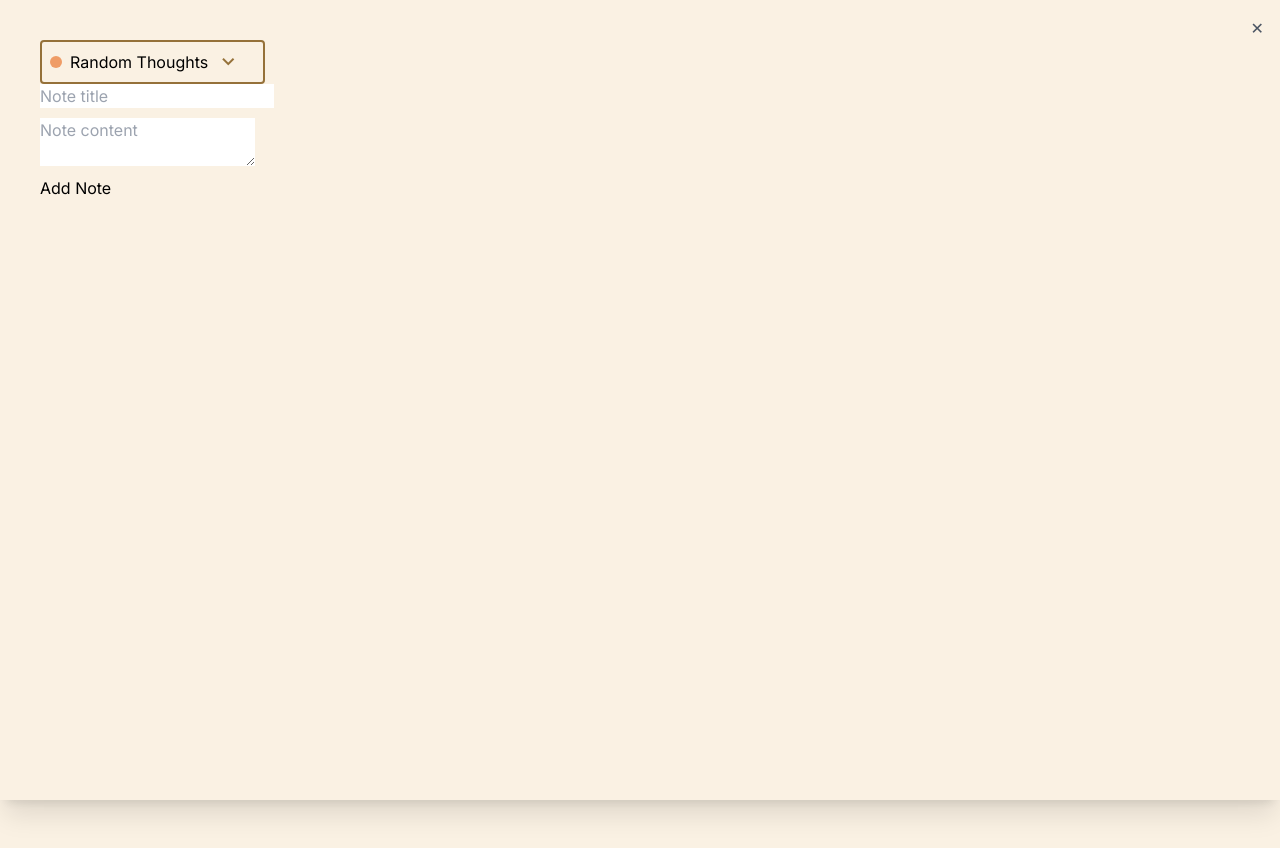
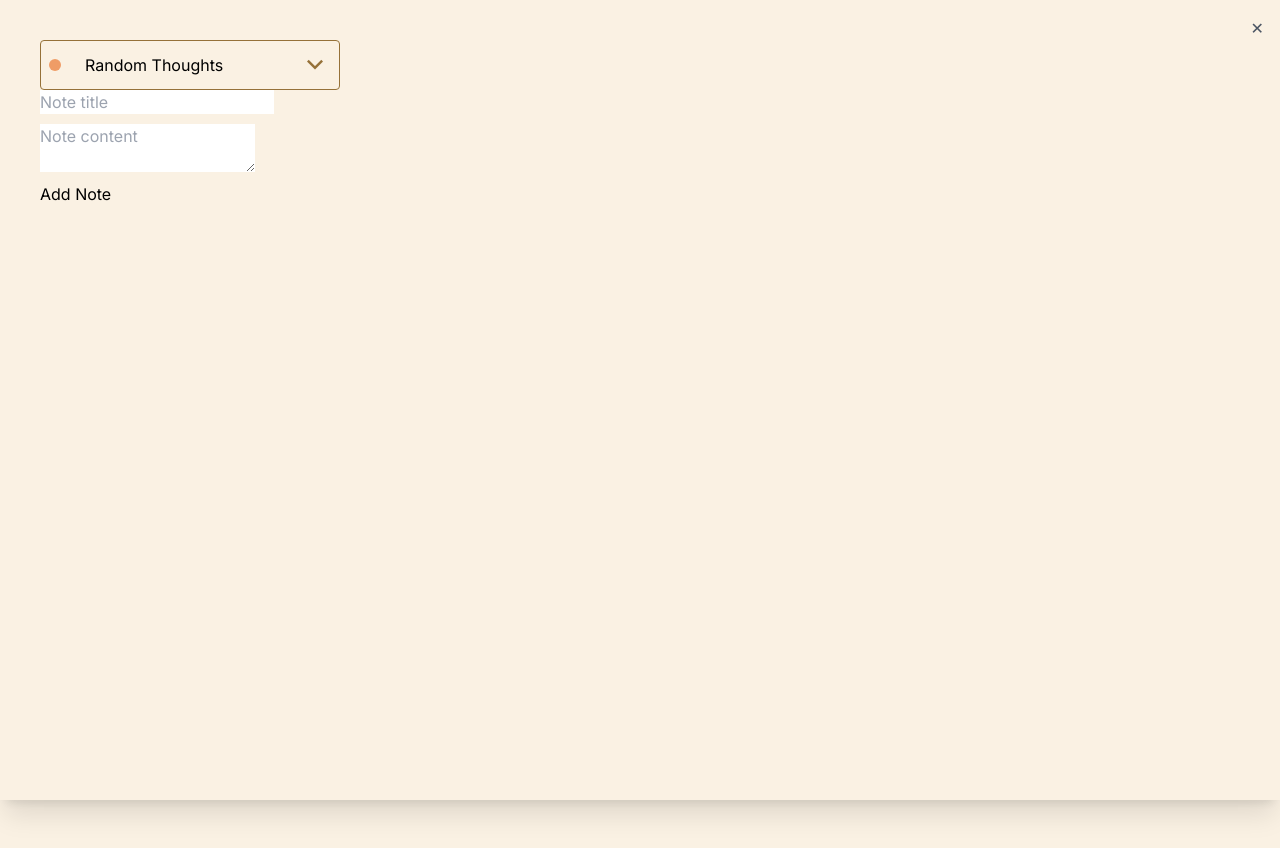
Before and after one commit to jchavezlavalle/notes-taking, a Next.js app: page / in a window 1280 px wide. Both pictures are taken after a click on the button "New Note". Built offline with nearby package versions, Linux system fonts and the light colour scheme; a web font is replaced by a local one.

Commit message:
Fix dropdown categories

```diff
--- a/app/components/CategoryDropdown.tsx
+++ b/app/components/CategoryDropdown.tsx
@@ -14,22 +14,32 @@ export default function CategoryDropdown({ categories, categoryId, setCategoryId
       <Listbox value={categoryId} onChange={setCategoryId}>
         <div className="relative">
 
-          <Listbox.Button style={{borderColor: "#957139",
-          width: "225px",
-          borderWidth: "2px"}} className="w-full border p-2 rounded flex items-center justify-between">
+        <Listbox.Button
+  style={{
+    borderColor: "#957139",
+    width: "300px",
+    borderWidth: "1px",
+  }}
+  className="w-full border p-2 rounded flex items-center justify-between"
+>
   <div className="flex items-center gap-2">
     <span
-                className="w-3 h-3 rounded-full"
+      className="w-3 h-3 rounded-full mr-4"
       style={{ backgroundColor: categories.find(c => c.id === categoryId)?.color }}
     ></span>
+
     {categories.find(c => c.id === categoryId)?.title}
-              <span className="material-symbols-outlined  border-elements">
+  </div>
+
+  <span
+    style={{ fontSize: "32px" }}
+    className="material-symbols-outlined border-elements"
+  >
     keyboard_arrow_down
   </span>
-            </div>
 </Listbox.Button>
 
-          <Listbox.Options className="absolute w-full modal-background rounded shadow-md z-10">
+          <Listbox.Options style={{width:"300px"}} className="absolute w-full modal-background rounded z-10">
             {filteredCategories.map((cat) => (
               <Listbox.Option key={cat.id} value={cat.id}>
                 {({ selected }) => (
@@ -39,7 +49,7 @@ export default function CategoryDropdown({ categories, categoryId, setCategoryId
                     }`}
                   >
                     <span
-                      className="w-3 h-3 rounded-full"
+                      className="w-3 h-3 rounded-full mr-4"
                       style={{ backgroundColor: cat.color }}
                     ></span>
                     {cat.title}
```
Lines whose indentation alone changed are shown as unchanged.
